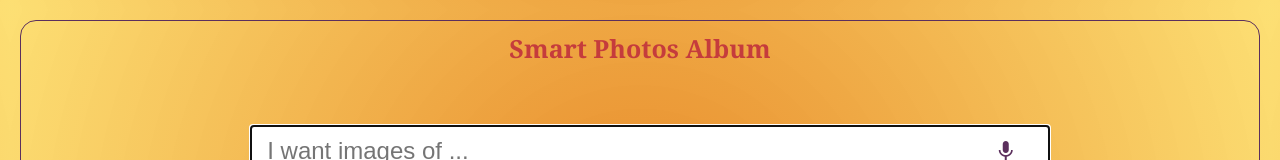
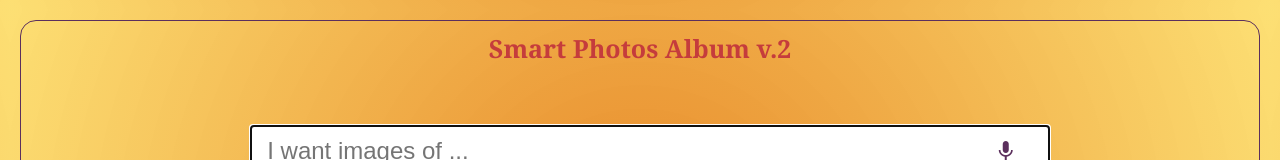
Before and after one commit to anishsamant/cloud-computing-photoalbum, a plain HTML site: page frontend/index.html in a window 1280 px wide. Shown: the top 160 px of the page. Drawn offline with nearby package versions, Linux system fonts and the light colour scheme.

Commit message:
updated heading

```diff
--- a/frontend/index.html
+++ b/frontend/index.html
@@ -21,7 +21,7 @@
     </head>
     <center>
         <header class="photos_title">
-            Smart Photos Album
+            Smart Photos Album v.2
         </header>
     </center>
     <body class="w3-container w3-border w3-round-xlarge">
```
